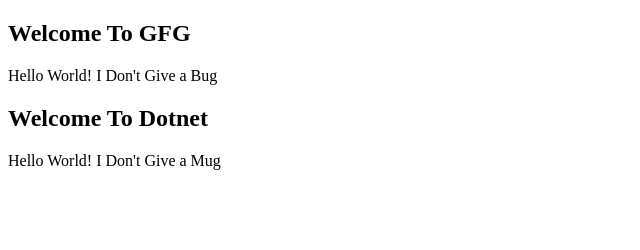
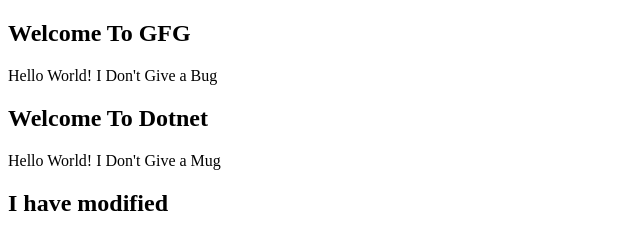
Before and after one commit to jshreerangaraj/MyProject, a plain HTML site: page index.html in a window 1280 px wide. Shown: the whole page, without its empty margins (0-640 px from the left). Drawn offline with Linux system fonts and the light colour scheme.

Commit message:
first commit 1.2

```diff
--- a/index.html
+++ b/index.html
@@ -11,6 +11,8 @@
 
     <h2>Welcome To Dotnet</h2>
     <p>Hello World! I Don't Give a Mug</p>
+
+    <h2>I have modified</h2>
 </body>
 
 </html>
```
